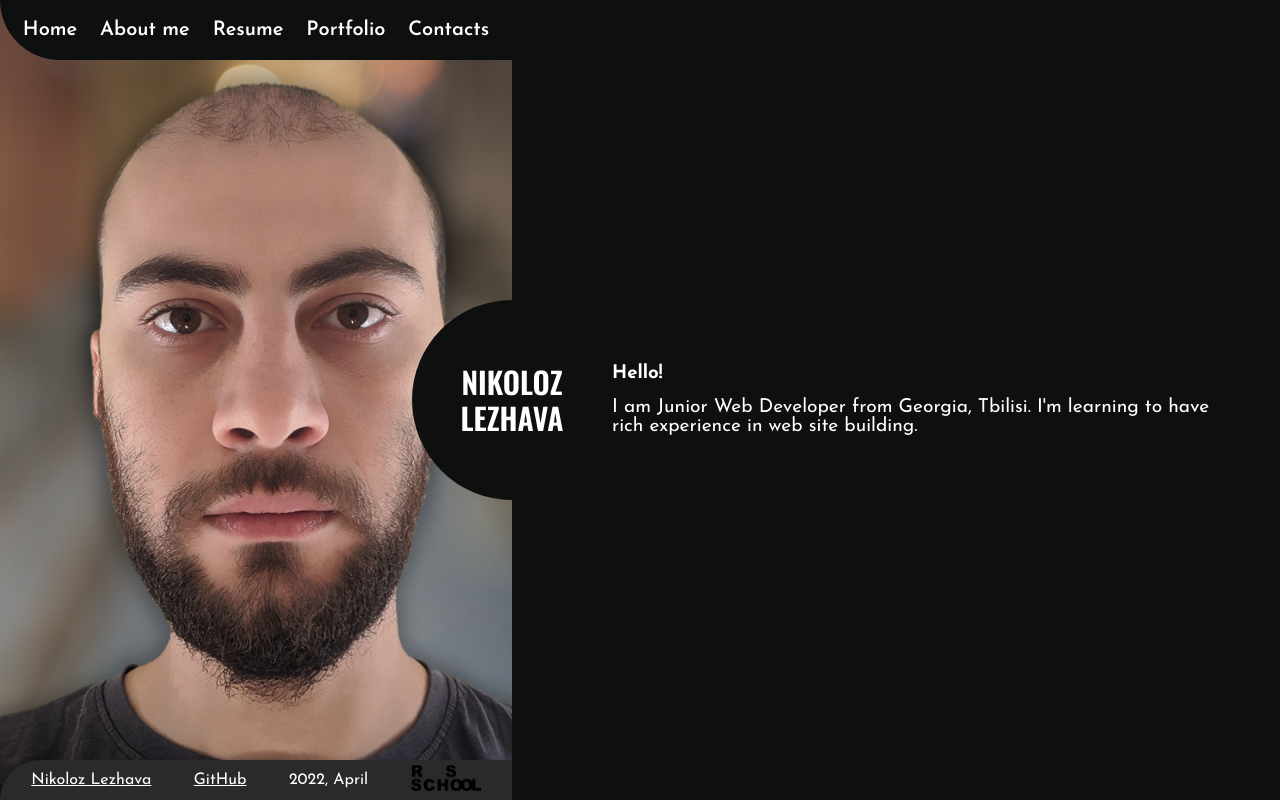
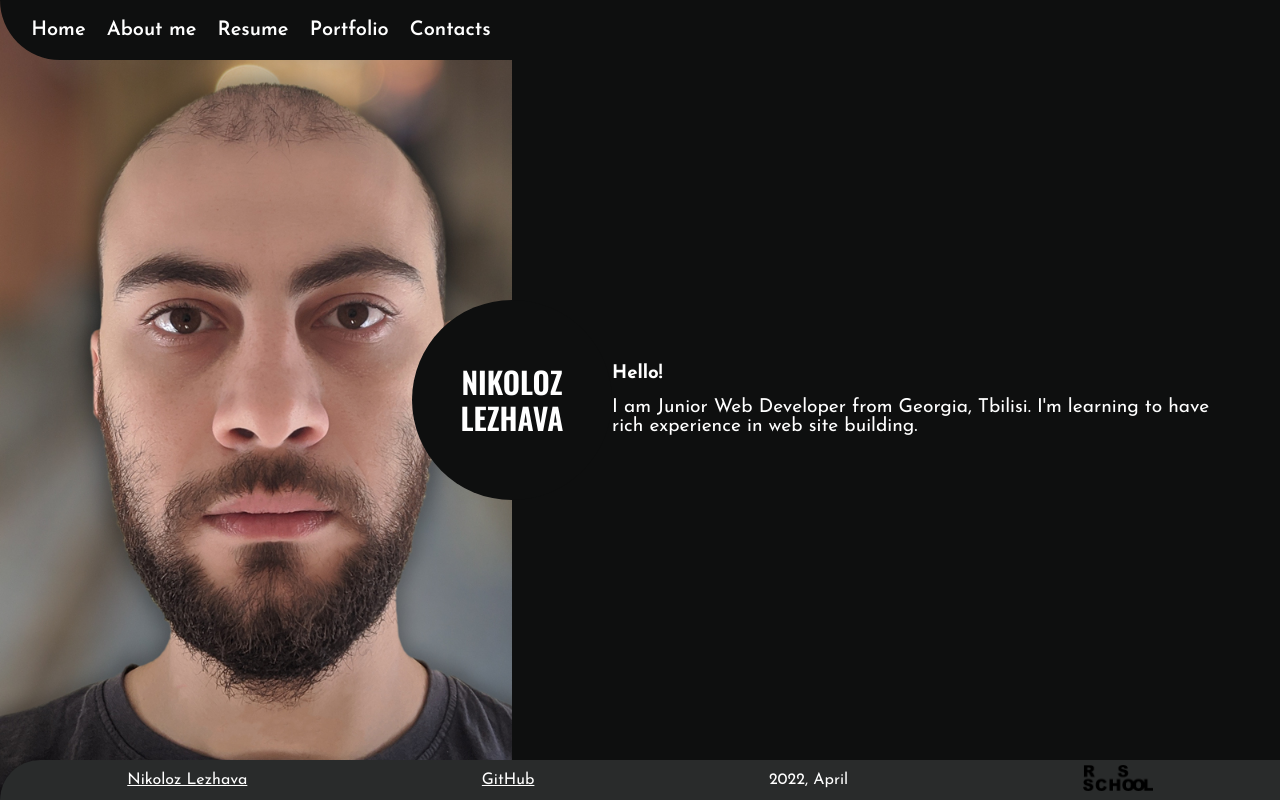
Before and after one commit to Han2er/rsschool-cv, a plain HTML site: page index.html in a window 1280 px wide. Shown: the top 800 px of the page. Drawn offline with nearby package versions, Linux system fonts and the light colour scheme.

Commit message:
fix: navigation format

```diff
--- a/index.html
+++ b/index.html
@@ -12,11 +12,13 @@
 <body>
   <header>
     <nav>
-      <a href="#">Home</a>
-      <a href="#about-me">About me</a>
-      <a href="#resume">Resume</a>
-      <a href="#portfolio">Portfolio</a>
-      <a href="#contacts">Contacts</a>
+      <ul>
+        <li><a href="#">Home</a></li>
+        <li><a href="#about-me">About me</a></li>
+        <li><a href="#resume">Resume</a></li>
+        <li><a href="#portfolio">Portfolio</a></li>
+        <li><a href="#contacts">Contacts</a></li>
+      </ul>
     </nav>
   </header>
 
--- a/style.css
+++ b/style.css
@@ -29,10 +29,18 @@ nav {
   width: 40%;
   height: 60px;
   border-radius: 0 0 0 60px;
+  z-index: 2;
+
+  display: flex;
+  align-items: center;
+}
+nav ul {
+  width: 100%;
+  padding-left: 10px;
+  list-style: none;
   display: flex;
   justify-content: space-evenly;
   align-items: center;
-  z-index: 2;
 }
 
 a {
@@ -158,7 +166,7 @@ article ul li a {
 
 footer {
   background-color: var(--bg-color-secondary);
-  width: 40%;
+  width: 100%;
   height: 40px;
   display: flex;
   position: fixed;
```
